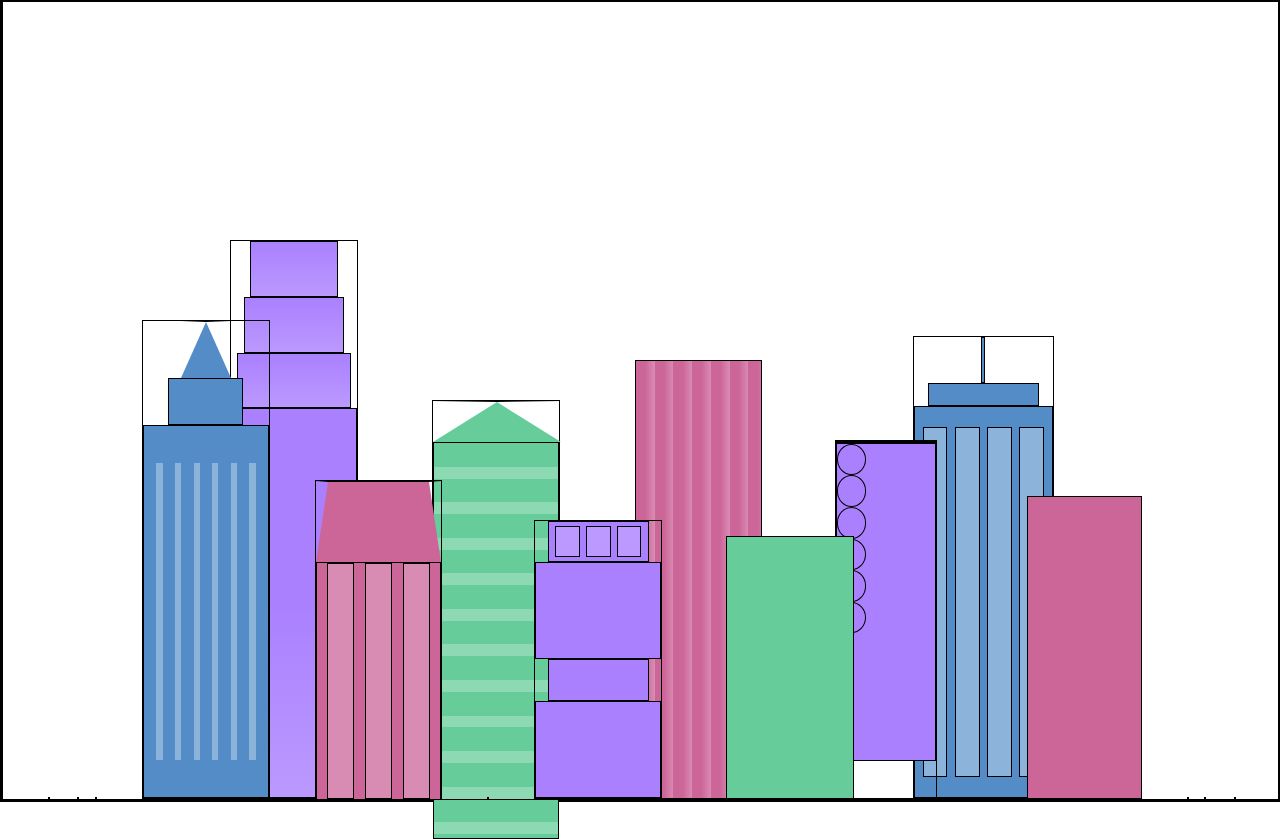
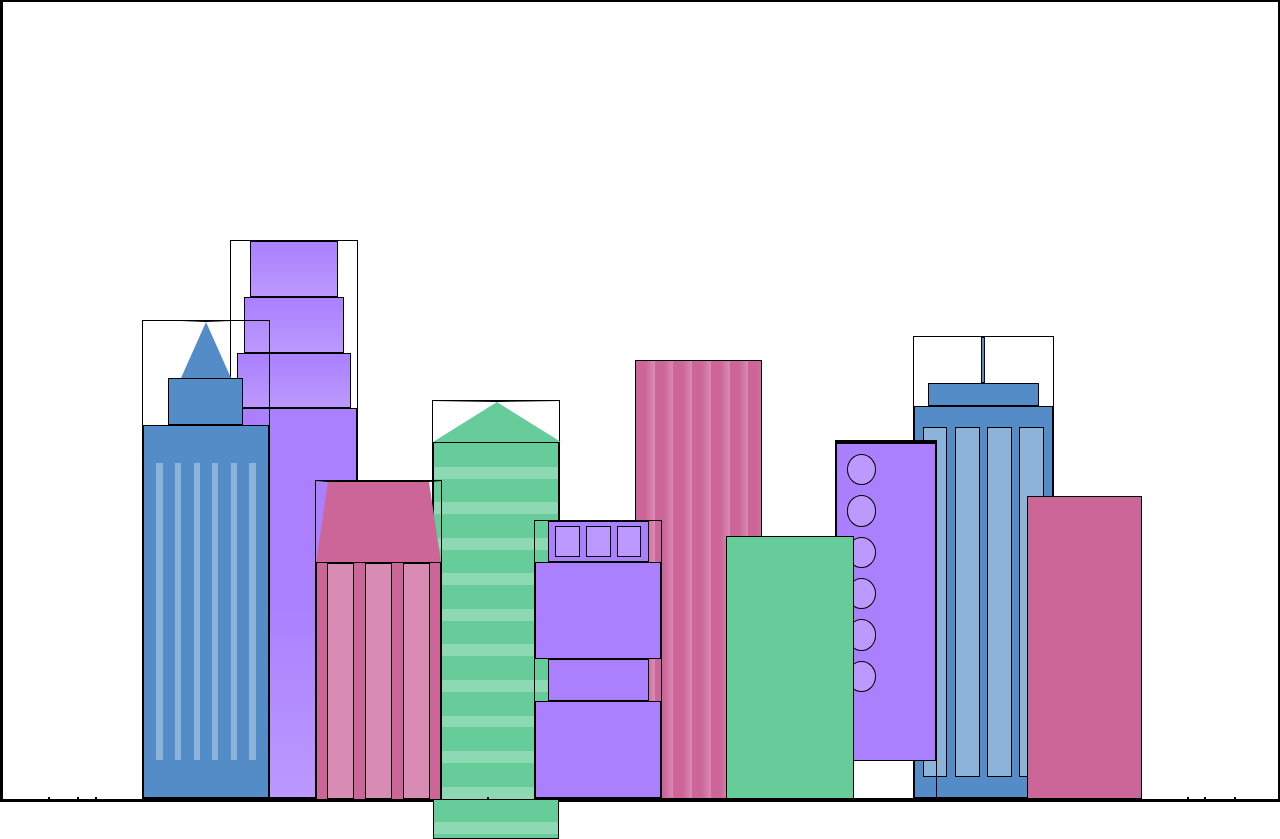
Before and after one commit to Milli-Mi/Responsive_Web_Design, a plain HTML site: page CitySkyline/index.html in a window 1280 px wide. Drawn offline with Linux system fonts and the light colour scheme.

Commit message:
step 101

```diff
--- a/CitySkyline/styles.css
+++ b/CitySkyline/styles.css
@@ -220,6 +220,8 @@ body {
   width: 30%;
   height: 10%;
   border-radius: 50%;
+  background-color: var(--window-color1);
+  margin: 10%
 }
 
 .fb5 {
```
